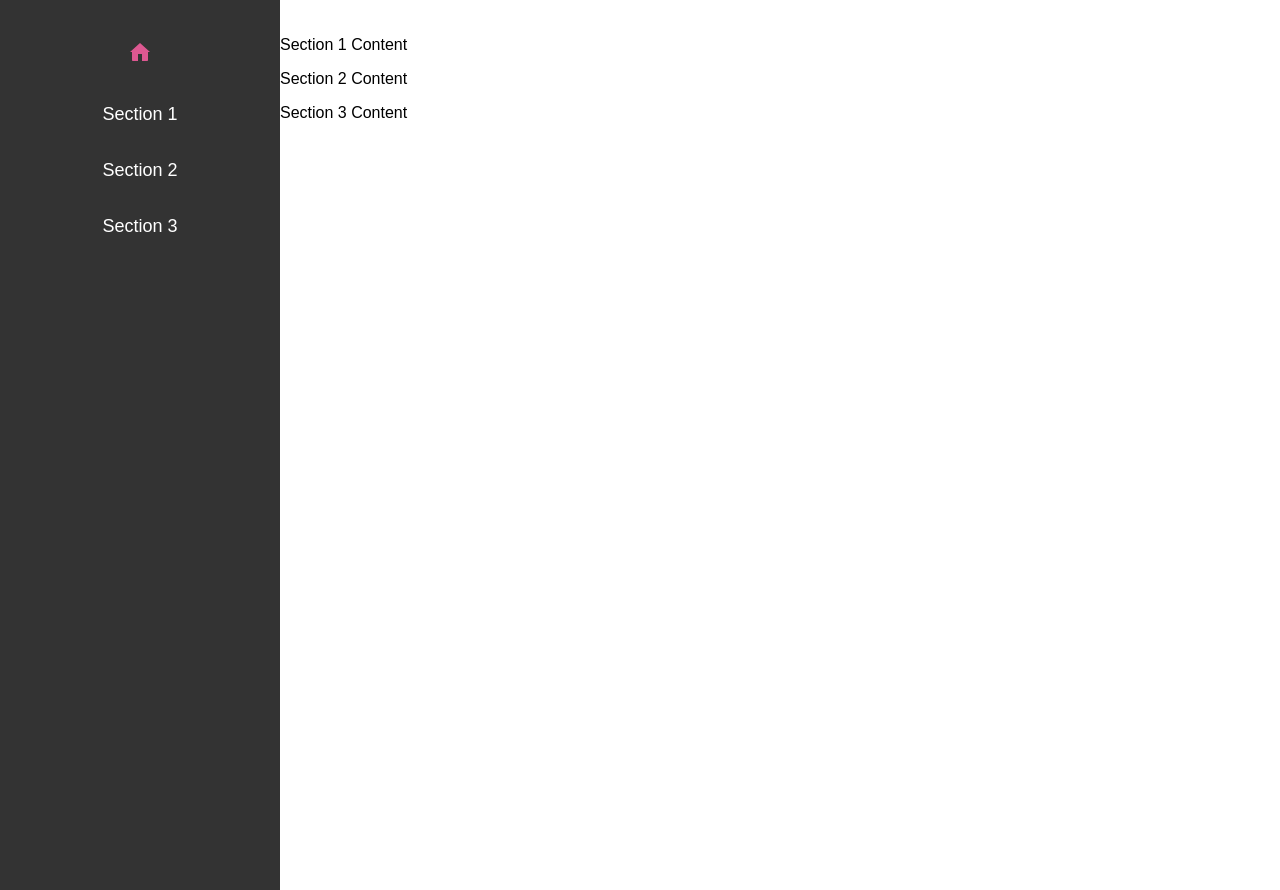
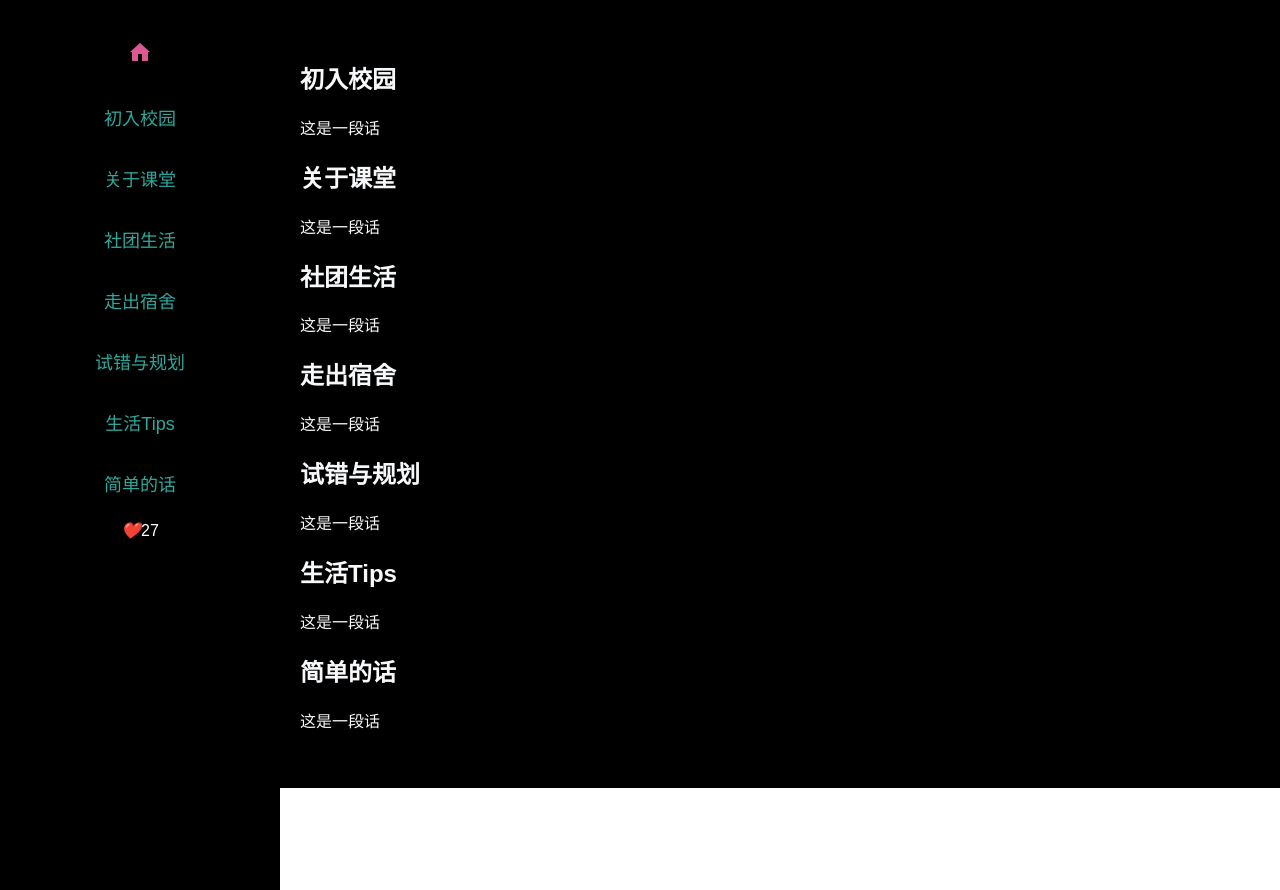
Before and after one commit to moyuhualuo/flask_project, a Flask app: page /life in a window 1280 px wide. Run offline with Flask 3, Linux system fonts and the light colour scheme.

Commit message:
Like_button with database function

```diff
--- a/app.py
+++ b/app.py
@@ -1,8 +1,20 @@
-from flask import Flask, render_template, url_for
+from flask import Flask, render_template, url_for, jsonify
+from flask_sqlalchemy import SQLAlchemy
 from markupsafe import escape
+import click
+import os
 app = Flask(__name__)
+app.config['SQLALCHEMY_DATABASE_URI'] = 'sqlite:///' + os.path.join(app.root_path, 'data.db')
+app.config['SQLALCHEMY_TRACK_MODIFICATIONS'] = False  # 关闭对模型修改的监控
+db = SQLAlchemy(app)
 
+class User(db.Model):
+    id = db.Column(db.Integer, primary_key=True)
+    username = db.Column(db.String(20), unique=True, nullable=False)
 
+class Like(db.Model):
+    id = db.Column(db.Integer, primary_key=True, default=1)
+    like_count = db.Column(db.Integer, default=0)
 @app.route('/')
 def index_page():  # put application's code here
     return render_template('index.html')
@@ -21,7 +33,20 @@ def tools_page():
 @app.route('/serect')
 def serect_page():
     return render_template('serect.html')
-
-
+@app.route('/like', methods=['POST'])
+def like():
+    like_record = Like.query.get(1)
+    if like_record is None:
+        like_record = Like(like_count=1)
+        db.session.add(like_record)
+    else:
+        like_record.like_count += 1
+    db.session.commit()
+    return jsonify({'like_count': like_record.like_count})
+@app.route('/get_like_count', methods=['GET'])
+def get_like_count():
+    like_record = Like.query.get(1)
+    like_count = like_record.like_count if like_record else 0
+    return jsonify({'like_count': like_count})
 if __name__ == '__main__':
     app.run()
--- a/static/css/life.css
+++ b/static/css/life.css
@@ -12,7 +12,7 @@ body {
     top: 0;
     left: 0;
     height: 100%;
-    background-color: #333;
+    background-color: black;
     color: #fff;
     padding: 15px;
     text-align: center; /* 文字居中 */
@@ -30,7 +30,7 @@ body {
 }
 
 .sidebar-menu a {
-    color: #fff;
+    color: #2fa89c;
     text-decoration: none;
     font-size: 18px;
     display: block; /* 使链接成为块级元素 */
@@ -59,9 +59,12 @@ body {
 
 .section {
     margin-left: 260px; /* 调整主内容区域的左边距以适应侧边栏 */
-    padding: 20px;
+    padding: 40px;
+    background-color: black;
 }
-
+.section p, h2{
+    color: #f7f8fa;
+}
 @media (max-width: 768px) {
     .sidebar {
         width: 100%;
--- a/static/js/script.js
+++ b/static/js/script.js
@@ -0,0 +1,20 @@
+// main.js
+document.getElementById('like-icon').addEventListener('click', function () {
+    fetch('/like', {
+        method: 'POST'
+    })
+        .then(response => response.json())
+        .then(data => {
+            document.getElementById('like-count').innerText = data.like_count;
+        })
+        .catch(error => console.error('Error:', error));
+});
+    // 页面加载时获取当前的爱心计数
+    window.onload = function() {
+    fetch('/get_like_count')
+        .then(response => response.json())
+        .then(data => {
+            document.getElementById('like-count').innerText = data.like_count;
+        })
+        .catch(error => console.error('Error:', error));
+};
--- a/templates/index.html
+++ b/templates/index.html
@@ -26,6 +26,7 @@
             <span>Moyu's Github</span>
         </a>
         </li>
+
     </ul>
     </nav>
     {% endblock %}
--- a/templates/life.html
+++ b/templates/life.html
@@ -14,22 +14,38 @@
     <nav class="sidebar">
         <ul class="sidebar-menu">
             <li><a href="{{ url_for('index_page') }}"><img src="{{ url_for('static', filename='icon/home.svg') }}" alt="Icon" style="width: 24px; height: 24px;"></a></li>
-            <li><a href="#section1">Section 1</a></li>
-            <li><a href="#section2">Section 2</a></li>
-            <li><a href="#section3">Section 3</a></li>
+            <li><a href="#section1">初入校园</a></li>
+            <li><a href="#section2">关于课堂</a></li>
+            <li><a href="#section3">社团生活</a></li>
+            <li><a href="#section4">走出宿舍</a></li>
+            <li><a href="#section5">试错与规划</a></li>
+            <li><a href="#section6">生活Tips</a></li>
+            <li><a href="#section7">简单的话</a></li>
+            <li><i id="like-icon" style="cursor: pointer;">❤️</i><span id="like-count">0</span></li>
+
         </ul>
     </nav>
     {% endblock %}
+    {% block content %}
+    <div class="section"><!-- Content will be inserted here -->
+        <h2 id="section2">初入校园</h2>
+        <p>这是一段话</p>
+    <h2 id="section2">关于课堂</h2>
+        <p>这是一段话</p>
+    <h2 id="section3">社团生活</h2>
+<p>这是一段话</p>
+    <h2 id="section4">走出宿舍</h2>
+<p>这是一段话</p>
+    <h2 id="section5">试错与规划</h2>
+<p>这是一段话</p>
+    <h2 id="section6">生活Tips</h2>
+<p>这是一段话</p>
+    <h2 id="section7">简单的话</h2>
+    <p>这是一段话</p>
+    </div>
 
-    {% block content %}
-        <div class="section">
-    <!-- Content will be inserted here -->
-    <p id="section1">Section 1 Content</p>
-    <p id="section2">Section 2 Content</p>
-    <p id="section3">Section 3 Content</p>
-    <div>
     {% endblock %}
-
-
+    <!-- 引入JavaScript文件 -->
+    <script src="{{ url_for('static', filename='js/script.js') }}"></script>
 </body>
 </html>
```
Also changed, not shown: data.db (added).
